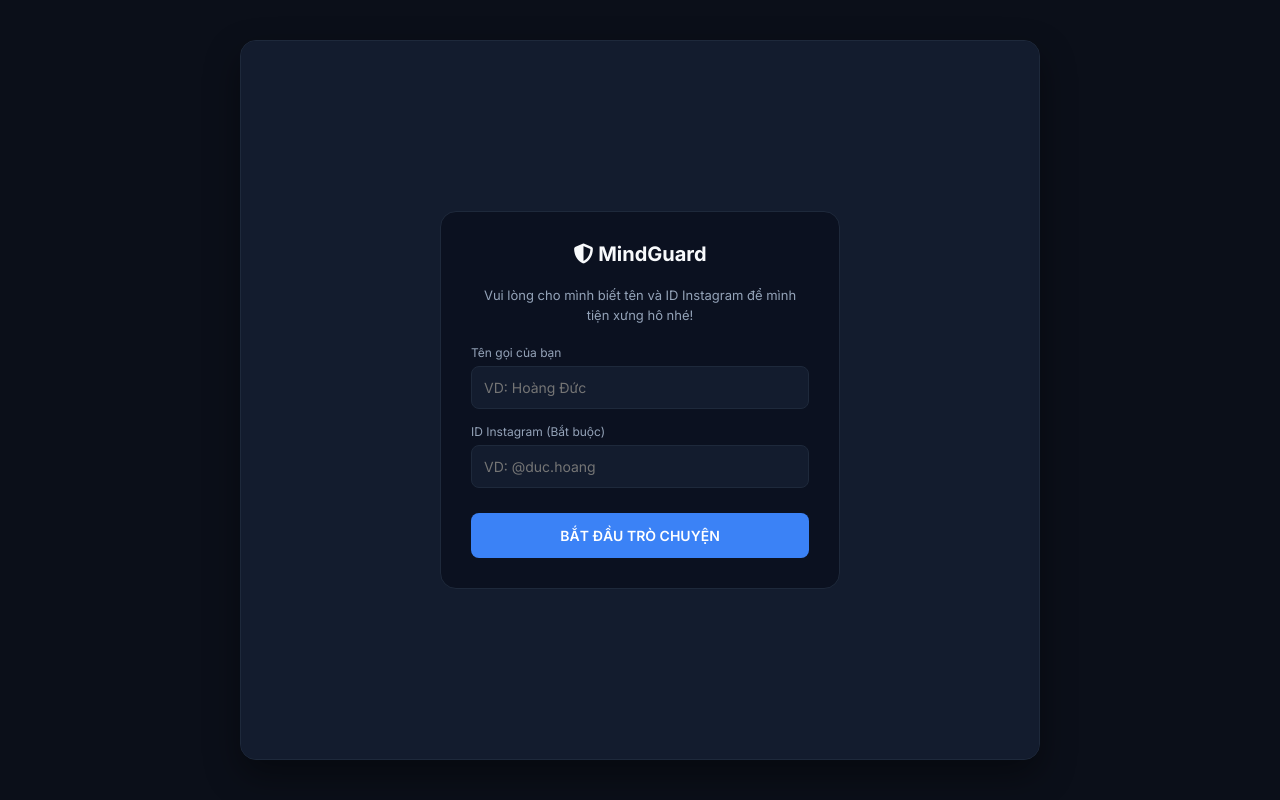
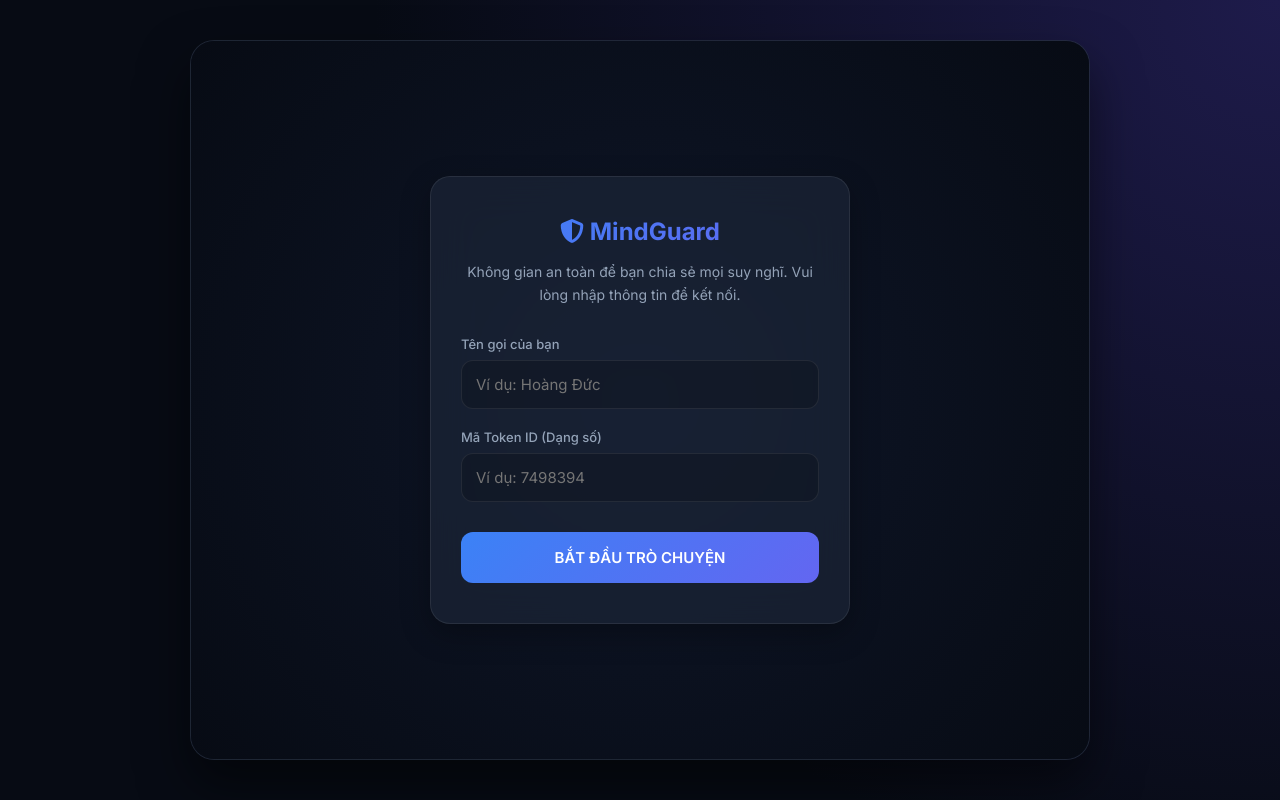
Before and after one commit to taythinh1-spec/MindGuard-Web, a Flask app: page / in a window 1280 px wide. Run offline with Flask 3, Linux system fonts and the light colour scheme.

Commit message:
Update index.html

```diff
--- a/templates/index.html
+++ b/templates/index.html
@@ -2,71 +2,194 @@
 <html lang="vi">
 <head>
     <meta charset="UTF-8">
-    <meta name="viewport" content="width=device-width, initial-scale=1.0">
+    <meta name="viewport" content="width=device-width, initial-scale=1.0, maximum-scale=1.0, user-scalable=no">
     <title>MindGuard AI — Trợ lý Tâm lý</title>
     <link href="https://fonts.googleapis.com/css2?family=Inter:wght@300;400;500;600;700&display=swap" rel="stylesheet">
     <link rel="stylesheet" href="https://cdnjs.cloudflare.com/ajax/libs/font-awesome/6.4.0/css/all.min.css">
 
     <style>
         :root {
-            --bg-main: #0b0f19;
-            --bg-card: #131c2e;
-            --bg-chat-bot: #1e293b;
-            --bg-chat-user: #2563eb;
-            --text-primary: #f8fafc;
-            --text-secondary: #94a3b8;
-            --accent-color: #3b82f6;
-            --accent-hover: #2563eb;
+            --primary-gradient: linear-gradient(135deg, #3b82f6, #6366f1);
+            --bg-body: #070b14;
+            --glass-bg: rgba(15, 23, 42, 0.7);
+            --glass-panel: rgba(30, 41, 59, 0.6);
+            --glass-border: rgba(255, 255, 255, 0.08);
+            --text-main: #f8fafc;
+            --text-muted: #94a3b8;
             --safe-color: #10b981;
-            --border-color: #1e293b;
         }
 
         * { box-sizing: border-box; margin: 0; padding: 0; font-family: 'Inter', sans-serif; }
-        body { background-color: var(--bg-main); color: var(--text-primary); display: flex; justify-content: center; align-items: center; height: 100vh; padding: 20px; }
 
-        .app-container {
-            display: flex; flex-direction: column; width: 100%; max-width: 800px; height: 90vh;
-            background-color: var(--bg-card); border-radius: 16px; overflow: hidden;
-            box-shadow: 0 15px 35px rgba(0, 0, 0, 0.4); border: 1px solid var(--border-color); position: relative;
+        body {
+            background: radial-gradient(circle at top right, #1e1b4b, #070b14 60%);
+            color: var(--text-main);
+            display: flex;
+            justify-content: center;
+            align-items: center;
+            height: 100vh;
+            overflow: hidden;
         }
 
-        /* LOGIN SCREEN */
-        .login-screen { position: absolute; top: 0; left: 0; right: 0; bottom: 0; background-color: var(--bg-card); z-index: 50; display: flex; flex-direction: column; justify-content: center; align-items: center; padding: 20px; }
-        .login-box { background-color: #0b1120; padding: 30px; border-radius: 16px; width: 100%; max-width: 400px; border: 1px solid var(--border-color); text-align: center; }
-        .login-box h2 { margin-bottom: 20px; font-size: 20px; }
-        .login-box p { font-size: 13px; color: var(--text-secondary); margin-bottom: 20px; line-height: 1.5; }
-        .login-group { margin-bottom: 15px; text-align: left; }
-        .login-group label { display: block; font-size: 12px; color: var(--text-secondary); margin-bottom: 6px; }
-        .login-group input { width: 100%; background-color: var(--bg-card); border: 1px solid var(--border-color); border-radius: 8px; padding: 12px; color: var(--text-primary); outline: none; font-size: 14px; }
-        .btn-login { width: 100%; background-color: var(--accent-color); color: white; border: none; padding: 14px; border-radius: 8px; font-weight: 600; cursor: pointer; margin-top: 10px; font-size: 14px; }
+        /* KHUNG CONTAINER CHÍNH */
+        .app-container {
+            display: flex; flex-direction: column;
+            width: 100%; max-width: 900px; height: 90vh;
+            background: var(--glass-bg);
+            backdrop-filter: blur(16px);
+            -webkit-backdrop-filter: blur(16px);
+            border-radius: 24px;
+            overflow: hidden;
+            box-shadow: 0 25px 50px rgba(0, 0, 0, 0.5);
+            border: 1px solid var(--glass-border);
+            position: relative;
+        }
 
-        /* CHAT UI */
+        /* MÀN HÌNH ĐĂNG NHẬP */
+        .login-screen {
+            position: absolute; inset: 0;
+            background: radial-gradient(circle at center, rgba(15,23,42,0.9), #070b14);
+            z-index: 50; display: flex; flex-direction: column;
+            justify-content: center; align-items: center; padding: 20px;
+        }
+
+        .login-box {
+            background: var(--glass-panel); backdrop-filter: blur(20px);
+            padding: 40px 30px; border-radius: 20px;
+            width: 100%; max-width: 420px;
+            border: 1px solid var(--glass-border);
+            text-align: center;
+            box-shadow: 0 10px 30px rgba(0,0,0,0.3);
+            animation: floatUp 0.6s ease-out;
+        }
+        @keyframes floatUp { from { opacity: 0; transform: translateY(20px); } to { opacity: 1; transform: translateY(0); } }
+
+        .login-box h2 { font-size: 24px; margin-bottom: 15px; background: var(--primary-gradient); -webkit-background-clip: text; -webkit-text-fill-color: transparent; }
+        .login-box p { font-size: 14px; color: var(--text-muted); margin-bottom: 30px; line-height: 1.6; }
+
+        .login-group { margin-bottom: 20px; text-align: left; }
+        .login-group label { display: block; font-size: 13px; color: var(--text-muted); margin-bottom: 8px; font-weight: 500;}
+        .login-group input {
+            width: 100%; background: rgba(0,0,0,0.2);
+            border: 1px solid var(--glass-border); border-radius: 12px;
+            padding: 14px; color: var(--text-main); font-size: 15px; outline: none; transition: all 0.3s ease;
+        }
+        .login-group input:focus { border-color: #3b82f6; box-shadow: 0 0 0 3px rgba(59, 130, 246, 0.2); }
+
+        .btn-login {
+            width: 100%; background: var(--primary-gradient); color: white;
+            border: none; padding: 16px; border-radius: 12px; font-weight: 600;
+            cursor: pointer; margin-top: 10px; font-size: 15px;
+            transition: transform 0.2s, box-shadow 0.2s;
+        }
+        .btn-login:hover { transform: translateY(-2px); box-shadow: 0 10px 20px rgba(59, 130, 246, 0.3); }
+
+        /* GIAO DIỆN CHAT */
         .chat-ui-wrapper { display: none; flex-direction: column; height: 100%; }
-        .chat-header { padding: 16px 20px; background-color: rgba(19, 28, 46, 0.95); border-bottom: 1px solid var(--border-color); display: flex; align-items: center; justify-content: space-between; }
-        .header-left h1 { font-size: 16px; font-weight: 600; margin-bottom: 4px; }
+
+        .chat-header {
+            padding: 20px; background: rgba(15, 23, 42, 0.4);
+            border-bottom: 1px solid var(--glass-border);
+            display: flex; align-items: center; justify-content: space-between;
+        }
+        .header-left h1 { font-size: 18px; font-weight: 600; margin-bottom: 4px; letter-spacing: 0.5px;}
         .status-dot { font-size: 12px; color: var(--safe-color); display: flex; align-items: center; gap: 6px; }
-        .header-actions { display: flex; gap: 10px; }
-        .btn-action { background: none; border: 1px solid var(--border-color); color: var(--text-secondary); padding: 8px 12px; border-radius: 8px; cursor: pointer; font-size: 13px; }
-        .btn-action.active { color: var(--accent-color); border-color: var(--accent-color); }
 
-        .chat-messages { flex: 1; padding: 20px; overflow-y: auto; display: flex; flex-direction: column; gap: 20px; background-color: #0b1120; }
-        .message { display: flex; gap: 12px; max-width: 85%; animation: fadeIn 0.3s ease; }
-        @keyframes fadeIn { from { opacity: 0; transform: translateY(10px); } to { opacity: 1; transform: translateY(0); } }
+        .chat-messages {
+            flex: 1; padding: 24px; overflow-y: auto;
+            display: flex; flex-direction: column; gap: 24px;
+            scroll-behavior: smooth;
+        }
+
+        /* Tùy chỉnh thanh cuộn (Scrollbar) */
+        .chat-messages::-webkit-scrollbar { width: 6px; }
+        .chat-messages::-webkit-scrollbar-thumb { background: rgba(255,255,255,0.1); border-radius: 10px; }
+
+        .message { display: flex; gap: 14px; max-width: 85%; animation: fadeIn 0.4s ease; }
+        @keyframes fadeIn { from { opacity: 0; transform: translateY(15px); } to { opacity: 1; transform: translateY(0); } }
+
         .message.bot { align-self: flex-start; }
         .message.user { align-self: flex-end; flex-direction: row-reverse; }
-        .avatar { width: 36px; height: 36px; border-radius: 50%; display: flex; align-items: center; justify-content: center; font-size: 16px; flex-shrink: 0; object-fit: cover; }
-        .bot .avatar { background-color: var(--accent-color); color: white; }
-        .user .avatar { border: 2px solid var(--accent-color); }
-        .message-info { display: flex; flex-direction: column; gap: 4px; }
-        .sender-name { font-size: 12px; color: var(--text-secondary); margin-bottom: 2px; }
+
+        .avatar {
+            width: 40px; height: 40px; border-radius: 50%; display: flex; align-items: center;
+            justify-content: center; font-size: 18px; flex-shrink: 0; box-shadow: 0 4px 10px rgba(0,0,0,0.2);
+        }
+        .bot .avatar { background: var(--primary-gradient); color: white; }
+        .user .avatar { background: var(--glass-panel); border: 1px solid var(--glass-border); color: var(--text-muted); }
+
+        .message-info { display: flex; flex-direction: column; gap: 6px; max-width: 100%; }
+        .sender-name { font-size: 13px; color: var(--text-muted); margin-bottom: 2px; }
         .user .sender-name { text-align: right; }
-        .message-content { padding: 12px 16px; border-radius: 12px; font-size: 14px; line-height: 1.5; word-break: break-word; }
-        .bot .message-content { background-color: var(--bg-chat-bot); border-top-left-radius: 2px; }
-        .user .message-content { background-color: var(--bg-chat-user); color: #ffffff; border-top-right-radius: 2px; }
 
-        .chat-input-area { padding: 16px 20px; background-color: var(--bg-card); border-top: 1px solid var(--border-color); display: flex; gap: 12px; align-items: center; }
-        .chat-input-area input { flex: 1; background-color: #0b1120; border: 1px solid var(--border-color); border-radius: 24px; padding: 12px 20px; color: var(--text-primary); font-size: 14px; outline: none; }
-        .chat-input-area button { background-color: var(--accent-color); border: none; color: white; width: 44px; height: 44px; border-radius: 50%; cursor: pointer; display: flex; align-items: center; justify-content: center; font-size: 16px; }
+        .message-content {
+            padding: 14px 18px; border-radius: 18px; font-size: 15px;
+            line-height: 1.6; word-break: break-word; box-shadow: 0 4px 15px rgba(0,0,0,0.1);
+        }
+        .bot .message-content { background: var(--glass-panel); border: 1px solid var(--glass-border); border-top-left-radius: 4px; }
+        .user .message-content { background: var(--primary-gradient); color: #ffffff; border-top-right-radius: 4px; }
+
+        /* NÚT PLAY GIỌNG NÓI */
+        .btn-play-voice {
+            background: rgba(59, 130, 246, 0.1);
+            border: 1px solid rgba(59, 130, 246, 0.4);
+            color: #60a5fa;
+            padding: 8px 14px;
+            border-radius: 20px;
+            font-size: 12px; font-weight: 500;
+            cursor: pointer;
+            margin-top: 10px;
+            display: inline-flex; align-items: center; gap: 8px;
+            transition: all 0.3s ease;
+            align-self: flex-start;
+        }
+        .btn-play-voice:hover { background: #3b82f6; color: white; border-color: #3b82f6; }
+        .btn-play-voice.playing {
+            background: var(--primary-gradient); color: white; border: none;
+            box-shadow: 0 0 15px rgba(59, 130, 246, 0.5);
+            animation: pulsePlay 1.5s infinite;
+        }
+        @keyframes pulsePlay { 0% { box-shadow: 0 0 0 0 rgba(59,130,246,0.7); } 70% { box-shadow: 0 0 0 10px rgba(59,130,246,0); } 100% { box-shadow: 0 0 0 0 rgba(59,130,246,0); } }
+
+        /* KHU VỰC NHẬP TIN NHẮN */
+        .chat-input-area {
+            padding: 20px; background: rgba(15, 23, 42, 0.5);
+            border-top: 1px solid var(--glass-border);
+            display: flex; gap: 12px; align-items: center;
+        }
+        .chat-input-area input {
+            flex: 1; background: rgba(0,0,0,0.3); border: 1px solid var(--glass-border);
+            border-radius: 24px; padding: 15px 24px; color: var(--text-main);
+            font-size: 15px; outline: none; transition: all 0.3s ease;
+        }
+        .chat-input-area input:focus { background: rgba(0,0,0,0.5); border-color: rgba(255,255,255,0.2); }
+        .chat-input-area button {
+            background: var(--primary-gradient); border: none; color: white;
+            width: 50px; height: 50px; border-radius: 50%; cursor: pointer;
+            display: flex; align-items: center; justify-content: center;
+            font-size: 18px; transition: transform 0.2s, box-shadow 0.2s;
+            box-shadow: 0 4px 15px rgba(59, 130, 246, 0.4);
+        }
+        .chat-input-area button:hover { transform: scale(1.05); }
+
+        /* =========================================
+           THIẾT KẾ ĐÁP ỨNG CHO ĐIỆN THOẠI (MOBILE)
+           ========================================= */
+        @media (max-width: 768px) {
+            body { padding: 0; background: #070b14; }
+            .app-container {
+                height: 100vh; height: 100dvh; /* Hỗ trợ iOS safari mượt hơn */
+                max-width: 100%; border-radius: 0; border: none;
+            }
+            .login-box { border-radius: 0; height: 100%; display: flex; flex-direction: column; justify-content: center; padding: 20px;}
+            .message { max-width: 95%; }
+            .chat-messages { padding: 16px; gap: 16px; }
+            .message-content { font-size: 14px; padding: 12px 16px; }
+            .chat-input-area { padding: 12px 16px; padding-bottom: calc(12px + env(safe-area-inset-bottom)); }
+            .chat-input-area input { padding: 12px 18px; font-size: 14px; }
+            .chat-input-area button { width: 44px; height: 44px; font-size: 16px; }
+            .avatar { width: 34px; height: 34px; font-size: 14px; }
+        }
     </style>
 </head>
 <body>
@@ -75,14 +198,14 @@
         <div class="login-screen" id="loginScreen">
             <div class="login-box">
                 <h2><i class="fa-solid fa-shield-halved"></i> MindGuard</h2>
-                <p>Vui lòng cho mình biết tên và ID Instagram để mình tiện xưng hô nhé!</p>
+                <p>Không gian an toàn để bạn chia sẻ mọi suy nghĩ. Vui lòng nhập thông tin để kết nối.</p>
                 <div class="login-group">
                     <label>Tên gọi của bạn</label>
-                    <input type="text" id="initName" placeholder="VD: Hoàng Đức" onkeypress="if(event.key==='Enter') startSystem()">
+                    <input type="text" id="initName" placeholder="Ví dụ: Hoàng Đức" onkeypress="if(event.key==='Enter') startSystem()">
                 </div>
                 <div class="login-group">
-                    <label>ID Instagram (Bắt buộc)</label>
-                    <input type="text" id="initIgId" placeholder="VD: @duc.hoang" onkeypress="if(event.key==='Enter') startSystem()">
+                    <label>Mã Token ID (Dạng số)</label>
+                    <input type="number" id="initTokenId" placeholder="Ví dụ: 7498394" onkeypress="if(event.key==='Enter') startSystem()">
                 </div>
                 <button class="btn-login" onclick="startSystem()">BẮT ĐẦU TRÒ CHUYỆN</button>
             </div>
@@ -92,19 +215,14 @@
             <div class="chat-header">
                 <div class="header-left">
                     <h1>MindGuard AI</h1>
-                    <div class="status-dot"><i class="fa-solid fa-circle"></i> Đang hoạt động</div>
-                </div>
-                <div class="header-actions">
-                    <button class="btn-action active" id="btnVoice" onclick="toggleVoice()" title="Bật/Tắt Giọng Nói">
-                        <i class="fa-solid fa-volume-high"></i>
-                    </button>
+                    <div class="status-dot"><i class="fa-solid fa-circle"></i> Trực tuyến</div>
                 </div>
             </div>
 
             <div class="chat-messages" id="chatContainer"></div>
 
             <div class="chat-input-area">
-                <input type="text" id="userInput" placeholder="Nhập tin nhắn..." autocomplete="off" onkeypress="if(event.key==='Enter') sendTextMessage()">
+                <input type="text" id="userInput" placeholder="Nhắn tin cho MindGuard..." autocomplete="off" onkeypress="if(event.key==='Enter') sendTextMessage()">
                 <button onclick="sendTextMessage()"><i class="fa-solid fa-paper-plane"></i></button>
             </div>
         </div>
@@ -114,94 +232,116 @@
         const loginScreen = document.getElementById('loginScreen');
         const chatUiWrapper = document.getElementById('chatUiWrapper');
         const chatContainer = document.getElementById('chatContainer');
-        const btnVoice = document.getElementById('btnVoice');
 
-        let userInfo = { name: "", igId: "", avatar: "https://www.w3schools.com/howto/img_avatar.png" };
-        let isVoiceEnabled = true; // Biến điều khiển âm thanh
+        let userInfo = { name: "", tokenId: "" };
 
         // 1. Khởi động và Đăng nhập
         function startSystem() {
             const nameInput = document.getElementById('initName').value.trim();
-            const igInput = document.getElementById('initIgId').value.trim();
-            if (!nameInput || !igInput) { alert("Vui lòng nhập đầy đủ thông tin!"); return; }
+            const tokenInput = document.getElementById('initTokenId').value.trim();
+            if (!nameInput || !tokenInput) { alert("Vui lòng nhập đầy đủ thông tin để tiếp tục nhé!"); return; }
 
             userInfo.name = nameInput;
-            userInfo.igId = igInput;
+            userInfo.tokenId = tokenInput;
 
-            loginScreen.style.display = 'none';
-            chatUiWrapper.style.display = 'flex';
-
-            appendMessage(`Xin chào **${userInfo.name}**! Mình đang lắng nghe bạn đây. Hôm nay bạn cảm thấy thế nào?`, 'bot');
+            // Hiệu ứng mờ dần màn hình login
+            loginScreen.style.opacity = '0';
+            setTimeout(() => {
+                loginScreen.style.display = 'none';
+                chatUiWrapper.style.display = 'flex';
+                appendMessage(`Xin chào **${userInfo.name}**! Mình đang ở đây và sẵn sàng lắng nghe bạn. Hôm nay bạn cảm thấy thế nào?`, 'bot');
+            }, 300);
         }
 
-        // 2. Bật / Tắt Giọng nói (Web Speech API)
-        function toggleVoice() {
-            isVoiceEnabled = !isVoiceEnabled;
-            if (isVoiceEnabled) {
-                btnVoice.classList.add('active');
-                btnVoice.innerHTML = '<i class="fa-solid fa-volume-high"></i>';
-            } else {
-                btnVoice.classList.remove('active');
-                btnVoice.innerHTML = '<i class="fa-solid fa-volume-xmark"></i>';
-                window.speechSynthesis.cancel(); // Tắt âm đang đọc nếu có
+        // 2. Chức năng Đọc tin nhắn (Phát từng tin)
+        function playVoiceMessage(textId, btnElement) {
+            if (!('speechSynthesis' in window)) {
+                alert("Rất tiếc, trình duyệt của bạn không hỗ trợ chức năng đọc giọng nói.");
+                return;
             }
-        }
 
-        function speakBotMessage(text) {
-            if (!isVoiceEnabled || !('speechSynthesis' in window)) return;
-            const cleanText = text.replace(/[*#_]/g, ''); // Bỏ ký tự đặc biệt
+            if (window.speechSynthesis.speaking) {
+                window.speechSynthesis.cancel();
+                document.querySelectorAll('.btn-play-voice').forEach(b => {
+                    b.innerHTML = '<i class="fa-solid fa-play"></i> Nghe tin nhắn';
+                    b.classList.remove('playing');
+                });
+
+                if (btnElement.classList.contains('playing')) return;
+            }
+
+            const rawText = document.getElementById(textId).innerText;
+            const cleanText = rawText.replace(/[*#_]/g, '');
             const utterance = new SpeechSynthesisUtterance(cleanText);
+
             utterance.lang = 'vi-VN';
             utterance.rate = 1.0;
-            window.speechSynthesis.cancel();
+
+            btnElement.innerHTML = '<i class="fa-solid fa-stop"></i> Đang phát...';
+            btnElement.classList.add('playing');
+
+            utterance.onend = function() {
+                btnElement.innerHTML = '<i class="fa-solid fa-play"></i> Nghe tin nhắn';
+                btnElement.classList.remove('playing');
+            };
+
             window.speechSynthesis.speak(utterance);
         }
 
-        // 3. UI Helpers
+        // 3. Hiển thị tin nhắn
         function scrollToBottom() { chatContainer.scrollTop = chatContainer.scrollHeight; }
 
         function appendMessage(text, sender) {
             const msgDiv = document.createElement('div');
             msgDiv.className = `message ${sender}`;
 
+            const textId = 'msg-text-' + Date.now() + Math.floor(Math.random() * 100);
+
             let avatarHtml = sender === 'bot'
-                ? `<div class="avatar"><i class="fa-solid fa-robot"></i></div>`
+                ? `<div class="avatar"><i class="fa-solid fa-leaf"></i></div>`
                 : `<div class="avatar"><i class="fa-solid fa-user"></i></div>`;
 
             let nameHtml = sender === 'bot'
                 ? `<span class="sender-name">MindGuard</span>`
-                : `<span class="sender-name">${userInfo.name}</span>`;
+                : `<span class="sender-name">${userInfo.name} (Token: ${userInfo.tokenId})</span>`;
 
             let formattedText = text.replace(/\*\*(.*?)\*\*/g, '<b>$1</b>');
+
+            let contentHtml = `<div class="message-content">
+                                   <div id="${textId}">${formattedText}</div>`;
+
+            if (sender === 'bot') {
+                contentHtml += `<button class="btn-play-voice" onclick="playVoiceMessage('${textId}', this)">
+                                    <i class="fa-solid fa-play"></i> Nghe tin nhắn
+                                </button>`;
+            }
+            contentHtml += `</div>`;
 
             msgDiv.innerHTML = `
                 ${avatarHtml}
                 <div class="message-info">
                     ${nameHtml}
-                    <div class="message-content">${formattedText}</div>
+                    ${contentHtml}
                 </div>
             `;
             chatContainer.appendChild(msgDiv);
             scrollToBottom();
-
-            // Nếu là bot trả lời, tự động đọc văn bản
-            if (sender === 'bot') {
-                speakBotMessage(text);
-            }
         }
 
         function appendLoadingBot() {
             const loadDiv = document.createElement('div');
             loadDiv.className = 'message bot'; loadDiv.id = 'botLoadingTemp';
-            loadDiv.innerHTML = `<div class="avatar"><i class="fa-solid fa-robot"></i></div>
+            loadDiv.innerHTML = `<div class="avatar"><i class="fa-solid fa-leaf"></i></div>
                                  <div class="message-info"><span class="sender-name">MindGuard</span>
-                                 <div class="message-content">Đang suy nghĩ... <i class="fa-solid fa-spinner fa-spin"></i></div></div>`;
+                                 <div class="message-content" style="display: flex; gap: 8px; align-items: center;">
+                                    Đang suy nghĩ... <i class="fa-solid fa-spinner fa-spin"></i>
+                                 </div></div>`;
             chatContainer.appendChild(loadDiv);
             scrollToBottom();
         }
         function removeLoadingBot() { const loadDiv = document.getElementById('botLoadingTemp'); if (loadDiv) loadDiv.remove(); }
 
-        // 4. Gửi dữ liệu thật tới Python Backend
+        // 4. Gửi dữ liệu tới Python Backend
         async function sendTextMessage() {
             const input = document.getElementById('userInput');
             const message = input.value.trim();
@@ -212,14 +352,13 @@
             appendLoadingBot();
 
             try {
-                // Gọi API backend (Flask) của bạn
                 const response = await fetch('/chat', {
                     method: 'POST',
                     headers: { 'Content-Type': 'application/json' },
                     body: JSON.stringify({
                         message: message,
                         user_name: userInfo.name,
-                        ig_id: userInfo.igId
+                        token_id: userInfo.tokenId
                     })
                 });
 
@@ -229,7 +368,7 @@
 
             } catch (err) {
                 removeLoadingBot();
-                appendMessage("❌ Máy chủ đang bận hoặc không phản hồi. Vui lòng thử lại sau.", 'bot');
+                appendMessage("❌ Máy chủ đang bận hoặc không phản hồi. Bạn vui lòng thử lại sau nhé.", 'bot');
             }
         }
     </script>
```
